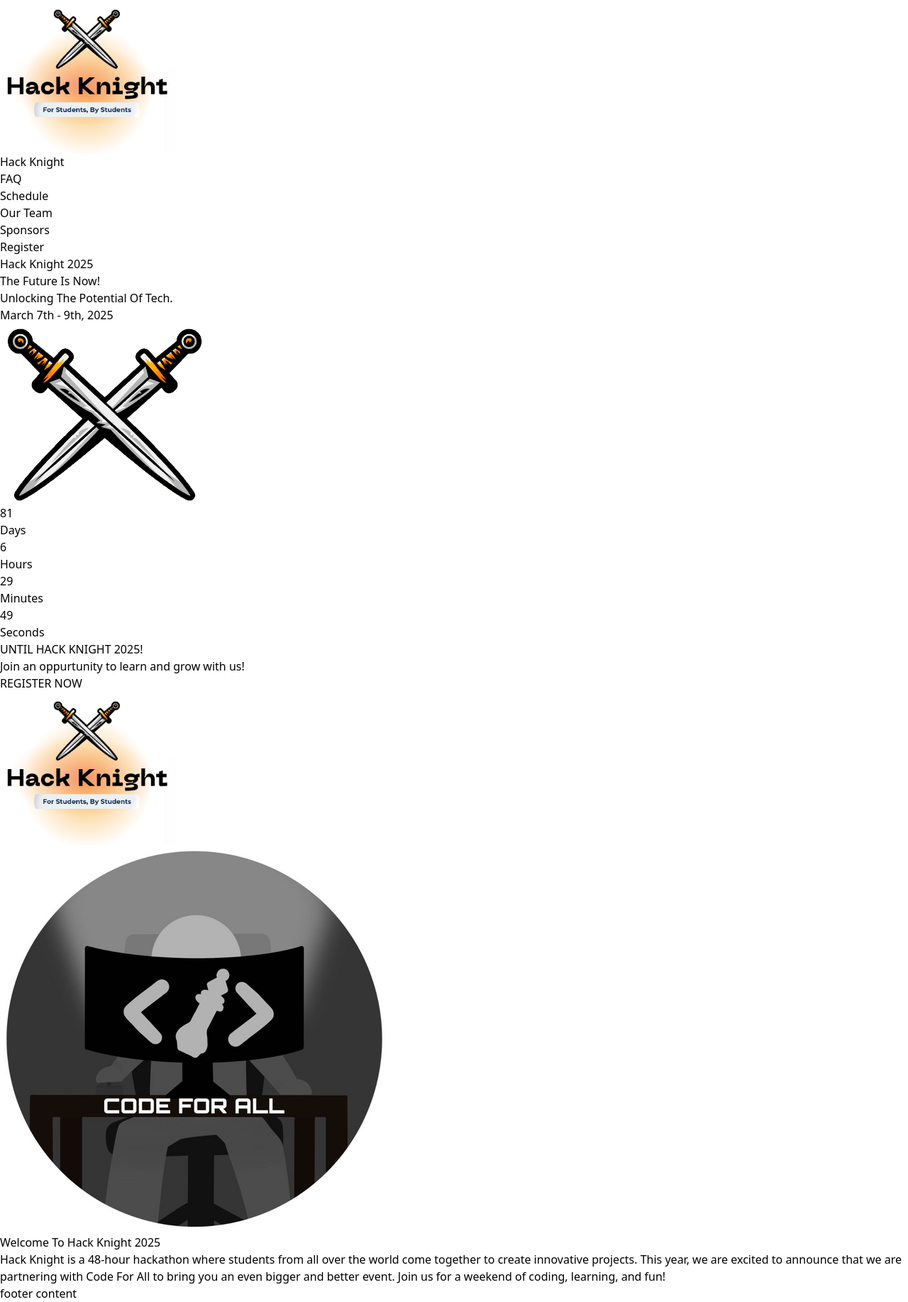
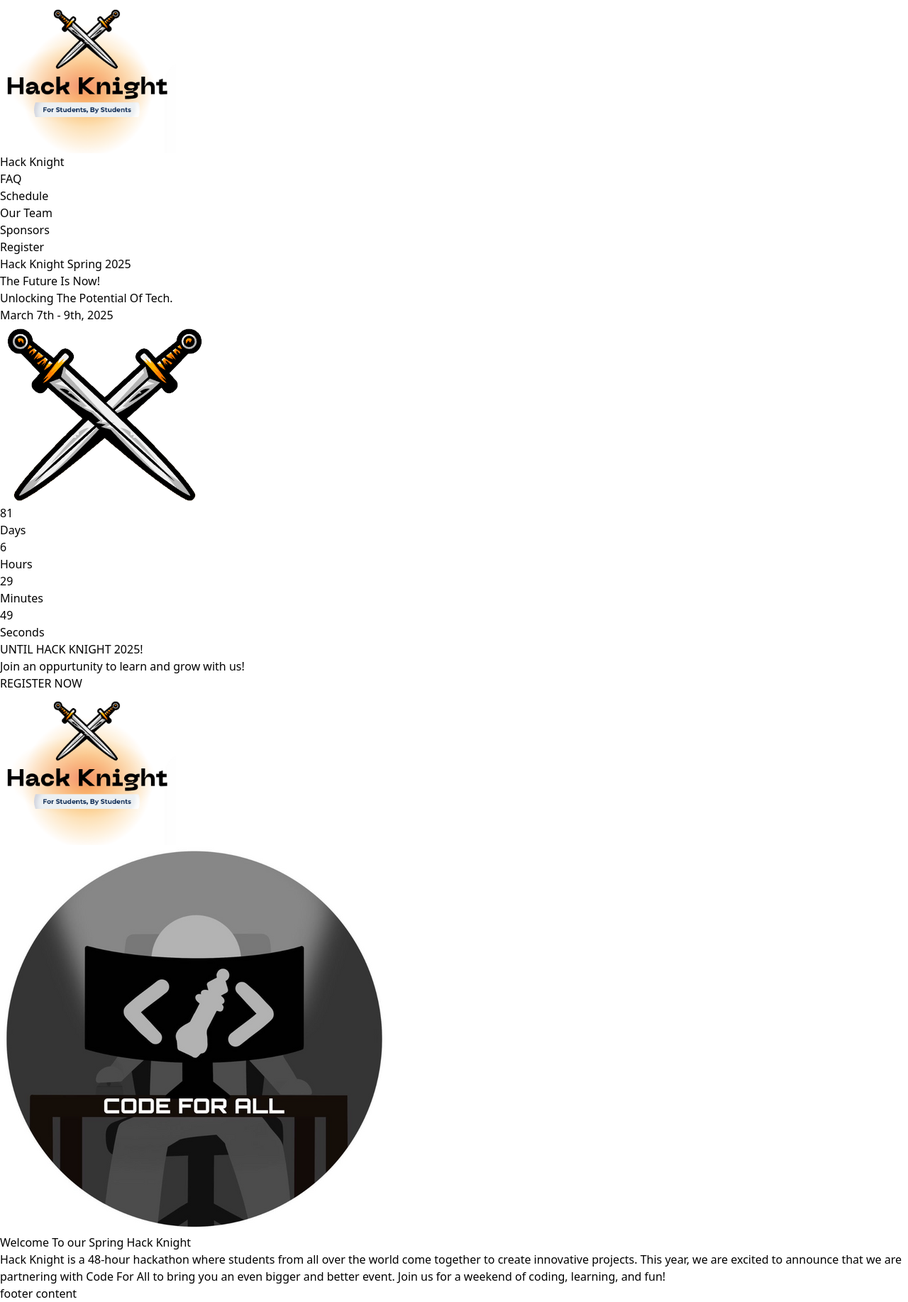
Before and after one commit to Jshot117/HackKnight, a React (Vite) app in the folder FrontEndHK/: page / in a window 1280 px wide. Shown: the whole page at 71% size. Built offline with nearby package versions, Linux system fonts and the light colour scheme.

Commit message:
added spring to hack knight heading

```diff
--- a/FrontEndHK/src/components/Banner.jsx
+++ b/FrontEndHK/src/components/Banner.jsx
@@ -4,7 +4,7 @@ export function Banner() {
   return (
     <div className="bg-transparent flex flex-col items-center justify-center">
       <h1 className="text-5xl font-bold text-gray-800 text-center">
-        Hack Knight 2025
+        Hack Knight Spring 2025
       </h1>
       <h2 className="text-4xl font-bold text-red-500 underline underline-offset-4 decoration-4 decoration-pink-500 text-center mt-2">
         The Future Is Now!
--- a/FrontEndHK/src/pages/HomePage.jsx
+++ b/FrontEndHK/src/pages/HomePage.jsx
@@ -33,7 +33,7 @@ export function HomePage() {
                             </div>
                             <div className="text-center max-w-xs md:max-w-xl">
                                 <h1 className="mb-2 text-center text-3xl md:text-5xl">
-                                    Welcome To Hack Knight 2025
+                                    Welcome To our Spring Hack Knight
                                 </h1>
                                 <p className="text-sm md:text-xl text-clip overflow-hidden">
                                     Hack Knight is a 48-hour hackathon where students from all over the world come together to create innovative projects. This year, we are excited to announce that we are partnering with Code For All to bring you an even bigger and better event. Join us for a weekend of coding, learning, and fun!
```
